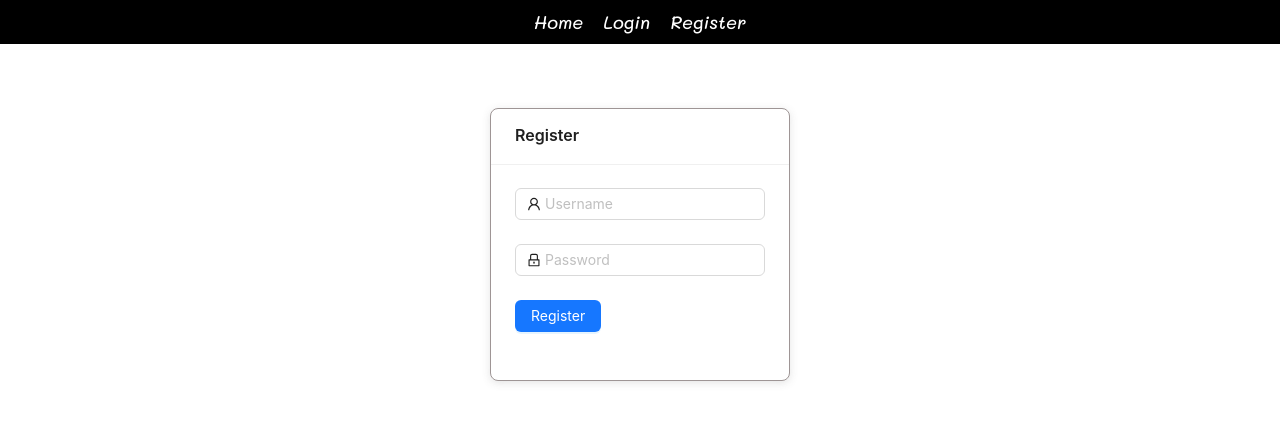
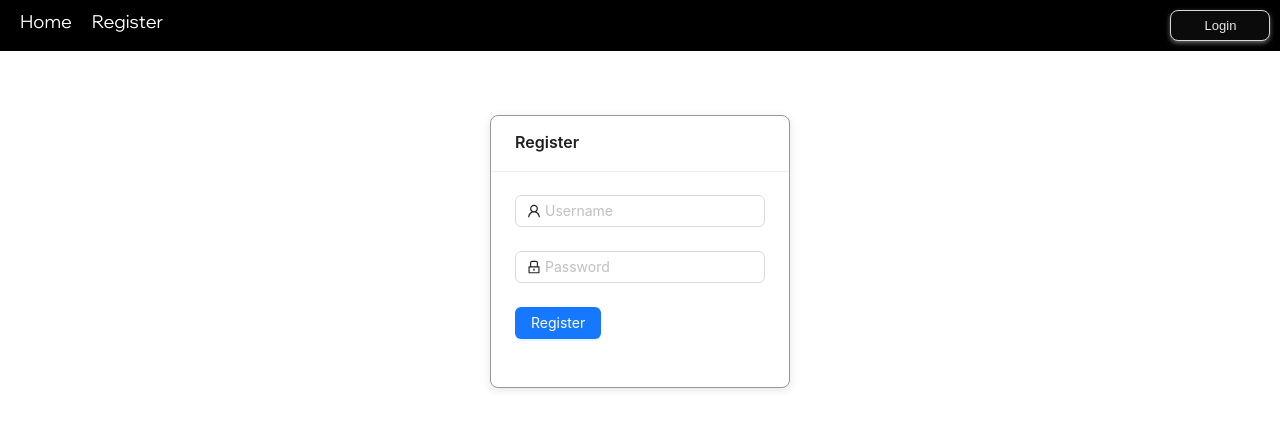
Before and after one commit to eliascons/Book-management, a React (Create React App) app in the folder book-management-system-frontend/: page /register in a window 1280 px wide. Shown: the top 430 px of the page. Built offline with nearby package versions, Linux system fonts and the light colour scheme; no server answers.

Commit message:
refractoring, and login button

```diff
--- a/book-management-system-frontend/src/components/nav.js
+++ b/book-management-system-frontend/src/components/nav.js
@@ -2,7 +2,6 @@ import { Link, Outlet } from "react-router-dom";
 import "../styles/nav.css";
 import GET_ME from "../api/users/queries/getUser";
 import { useQuery } from "@apollo/client";
-
 
 const NavBar = () => {
   const { data, client } = useQuery(GET_ME, { fetchPolicy: "network-only" });
@@ -20,19 +19,23 @@ const NavBar = () => {
           Home
         </Link>
         {!data?.getMe ? (
+          <Link to="/register" className="link">
+            Register
+          </Link>
+        ) : null}
+        <div className="right-align">
+          {!data?.getMe ? (
             <div>
-            <Link to="/login" className="link">
-              Login
+              <Link to="/login">
+                <button className="fancy-btn">Login</button>
               </Link>
             </div>
           ) : (
-          <button onClick={handleLogout} className="link">
+            <button onClick={handleLogout} className="fancy-btn">
               Logout
             </button>
           )}
-        <Link to="/register" className="link">
-          Register
-        </Link>
+        </div>
       </div>
 
       <div>
--- a/book-management-system-frontend/src/index.js
+++ b/book-management-system-frontend/src/index.js
@@ -10,15 +10,34 @@ import { setContext } from '@apollo/client/link/context';
 import App from "./App";
 import "./styles/global.css";
 
+
+
+
+const MY_URI = "http://localhost:4000/graphql";
+
+const cache = new InMemoryCache({
+  typePolicies: {
+    Query: {
+      fields: {
+        books: {
+          merge(existing, incoming) {
+            return incoming;
+          },
+        },
+      },
+    },
+  },
+});
+
+
 const httpLink = createHttpLink({
-  uri: "http://localhost:4000/graphql",
+  uri: MY_URI,
 });
 
 const authLink = setContext((_, { headers }) => {
   // get the authentication token from local storage if it exists
   const token = localStorage.getItem('token');
   // return the headers to the context so httpLink can read them
-  console.log("test:", _)
   return {
     headers: {
       ...headers,
@@ -28,7 +47,7 @@ const authLink = setContext((_, { headers }) => {
 });
 
 const client = new ApolloClient({
-  cache: new InMemoryCache(),
+  cache: cache,
   link: authLink.concat(httpLink)
 });
 
--- a/book-management-system-frontend/src/pages/Add.js
+++ b/book-management-system-frontend/src/pages/Add.js
@@ -13,23 +13,23 @@ const Add = () => {
   const [addBook, { loading, error }] = useMutation(ADD_BOOK);
   const [message, setMessage] = useState("");
 
-  const handleAdd = (values) => {
+  const handleAdd = async (values) => {
     const { title, author, publicationYear } = values;
     const parsedPublicationYear = parseInt(publicationYear, 10);
-    addBook({
-      variables: { title, author, publicationYear: parsedPublicationYear },
-    })
-      .then((response) => {
-        console.log("Book Added:", response.data.createBook.title);
-        setMessage(
-          `Book Added: ${response.data.createBook.title} by ${response.data.createBook.author}`
-        );
-      })
-      .catch((error) => {
-        console.log("Error adding book:", error);
-        setMessage(``);
+
+    try {
+      let response = await addBook({
+        variables: { title, author, publicationYear: parsedPublicationYear },
       });
+      setMessage(
+        `Book Added: ${response.data.createBook.title} by ${response.data.createBook.author}`
+      );
+    } catch (error) {
+      console.log("Error adding book:", error);
+      setMessage(``);
+    }
   };
+
   return (
     <div className="form">
       <Card
--- a/book-management-system-frontend/src/pages/Register.js
+++ b/book-management-system-frontend/src/pages/Register.js
@@ -1,32 +1,35 @@
 import { useMutation } from "@apollo/client";
-import { useState } from "react";
-import { Navigate } from "react-router-dom";
+import { useNavigate } from "react-router-dom";
 import { Card } from "antd";
 import "../styles/login.css";
 import REGISTER from "../api/users/mutations/registerMutation";
+import LOGIN from "../api/users/mutations/loginMutation";
 
 import UserForm from "../components/userForm";
 
 const Register = () => {
   const [registerUser, { loading, error }] = useMutation(REGISTER);
-  const [success, setSuccess] = useState(false);
+  const [login, { client }] = useMutation(LOGIN);
+  const navigate = useNavigate();
 
-  const handleRegistration = (values) => {
+  const handleRegistration = async (values) => {
     const { username, password } = values;
 
-    registerUser({ variables: { username, password } })
-      .then((result) => {
-        console.log(result);
-        setSuccess(true);
-      })
-      .catch((err) => {
-        console.log(err);
+    try {
+      let result = await registerUser({ variables: { username, password } });
+      console.log(result);
+
+      const response = await login({ variables: { username, password } });
+      localStorage.setItem("token", response.data.login.token);
+      await client.refetchQueries({
+        include: "active",
       });
+
+      navigate("/");
+    } catch (error) {
+      console.log(error);
+    }
   };
-
-  if (success) {
-    return <Navigate to="/" />;
-  }
 
   return (
     <div className="container">
--- a/book-management-system-frontend/src/pages/Update.js
+++ b/book-management-system-frontend/src/pages/Update.js
@@ -25,27 +25,24 @@ const UpdateBooks = () => {
   if (loading) return <p>Loading...</p>;
   if (error) return <p>Error: {error.message}</p>;
   const book = data.book;
-  const handleUpdate = (values) => {
+
+  const handleUpdate = async (values) => {
     const { title, author, publicationYear } = values;
     const { id } = book;
 
-    updateBook({
+    try {
+      let response = await updateBook({
         variables: {
           id,
           title,
           author,
           publicationYear: parseInt(publicationYear, 10),
         },
-    })
-      .then((response) => {
-        // Handle successful update
+      });
       console.log("Book updated:", response.data.updateBook);
-      })
-      .catch((error) => {
-        // Handle error
+    } catch (error) {
       console.error("Error updating book:", error);
-        console.log("test");
-      });
+    }
   };
 
   return (
@@ -102,13 +99,18 @@ const UpdateBooks = () => {
             </Form.Item>
           </Form>
         </Card>
-        {(error || loading || loadingUpdate || updateError) && <Card title="System Message" bordered={false} className="book-card">
-          {loading && <p>Loading...</p>}
+        {(error || loading || loadingUpdate || updateError) && (
+          <Card
+            title="System Message"
+            bordered={false}
+            className="book-card"
+            loading={loading}
+          >
             {error && <p>Error: {error.message}</p>}
             {loadingUpdate && <p>Loading Update...</p>}
             {updateError && <p>Error on update: {updateError.message}</p>}
-        </Card>}
-
+          </Card>
+        )}
       </div>
     </>
   );
--- a/book-management-system-frontend/src/pages/home.js
+++ b/book-management-system-frontend/src/pages/home.js
@@ -13,7 +13,7 @@ const { Search } = Input;
 
 const BooksTable = () => {
   const [input, setInput] = useState("");
-  const { data: userData, client } = useQuery(GET_ME, {
+  const { data: userData } = useQuery(GET_ME, {
     fetchPolicy: "network-only",
   });
 
--- a/book-management-system-frontend/src/pages/login.js
+++ b/book-management-system-frontend/src/pages/login.js
@@ -4,17 +4,16 @@ import { Card } from "antd";
 import "../styles/login.css";
 import LOGIN from "../api/users/mutations/loginMutation";
 import UserForm from "../components/userForm";
-import GET_ME from "../api/users/queries/getUser";
+
 const Login = () => {
   const [login, { client, loading, error }] = useMutation(LOGIN);
   const navigate = useNavigate();
 
   const handleLogin = async (values) => {
-    const { username, password} = values;
+    const { username, password } = values;
 
     try {
-      const response = await login({ variables: { username, password }});
-      // await client.resetStore();
+      const response = await login({ variables: { username, password } });
       localStorage.setItem("token", response.data.login.token);
       await client.refetchQueries({
         include: "active",
--- a/book-management-system-frontend/src/styles/global.css
+++ b/book-management-system-frontend/src/styles/global.css
@@ -1,7 +1,8 @@
-@import url('https://fonts.googleapis.com/css2?family=Mali:ital,wght@1,500&display=swap');
+@import url('https://fonts.googleapis.com/css2?family=Mali:ital,wght@1,500&family=Wix+Madefor+Display&display=swap');
+
 
 body{
     margin: 0px;
-    font-family: 'Mali', cursive;
+    font-family: 'Wix Madefor Display', sans-serif;
 
 }
--- a/book-management-system-frontend/src/styles/nav.css
+++ b/book-management-system-frontend/src/styles/nav.css
@@ -1,10 +1,14 @@
 .navbar {
     background-color: black;
     display: flex;
-    justify-content: center;
     padding: 10px;
     margin: 0;
     overflow: auto;
+
+}
+
+.right-align {
+    margin-left: auto;
 }
 
 .link {
@@ -13,9 +17,46 @@
     text-decoration: none;
     font-size: 18px;
     transition: color 0.3s ease-in-out;
-    /* Add transition property */
+
 }
 
 .link:hover {
-    color: rgb(64, 161, 218);
+    color: rgb(58, 75, 173);
 }
+
+
+
+.fancy-btn {
+    background-color: rgb(12, 11, 11);
+    border: 1px solid #d5d9d9;
+    border-radius: 8px;
+    box-shadow: rgba(213, 217, 217, .5) 0 2px 5px 0;
+    box-sizing: border-box;
+    color: #e7ebeb;
+    cursor: pointer;
+    display: inline-block;
+    font-family: "Amazon Ember", sans-serif;
+    font-size: 13px;
+    line-height: 29px;
+    padding: 0 10px 0 11px;
+    position: relative;
+    text-align: center;
+    text-decoration: none;
+    user-select: none;
+    -webkit-user-select: none;
+    touch-action: manipulation;
+    vertical-align: middle;
+    width: 100px;
+}
+
+.fancy-btn:hover {
+    color: rgb(28, 29, 29);
+    background: rgb(138, 139, 141);
+
+}
+
+.fancy-btn:focus {
+    background: rgb(138, 139, 141);
+    box-shadow: rgba(213, 217, 217, .5) 0 2px 5px 0;
+    outline: 0;
+}
```
Also changed, not shown: book-management-system-frontend/src/utils/handleLogin.js (added, +17 -0 lines). Lines whose indentation alone changed are shown as unchanged.
